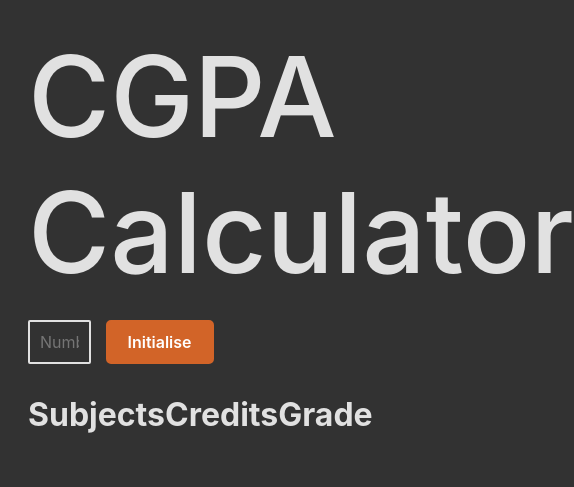
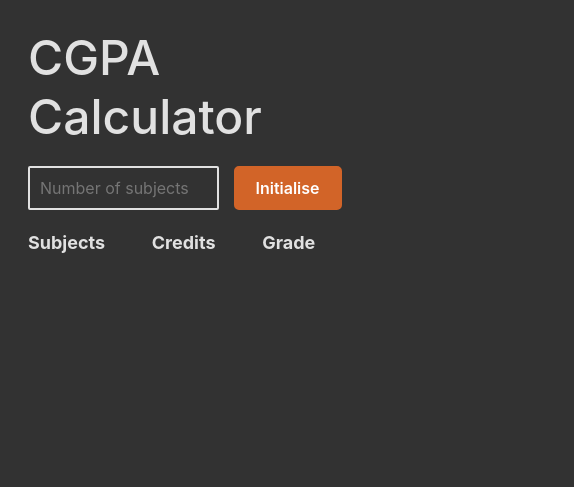
Before and after one commit to V-Volte/CGPACalc, a plain HTML site: page index.html in a window 390 px wide. Shown: the whole page, 574 px wide, since content can reach past the window. Drawn offline with Linux system fonts and the light colour scheme.

Commit message:
Mobile improvements for UI

```diff
--- a/style.css
+++ b/style.css
@@ -15,6 +15,26 @@
     width: 10vw;
     margin: 10px;
     margin-left: 0;
+}
+
+@media only screen and (max-width: 768px) {
+    .textbox {
+        width: 50%;
+    }
+    .heading {
+        font-size: 0em;
+        font-size: 20px;
+    }
+    #heading,
+    #heading * {
+        font-size: 48px;
+    }
+    * {
+        font-size: 18px;
+    }
+    .button {
+        font-size: 16px;
+    }
 }
 
 .textbox:active {
```
